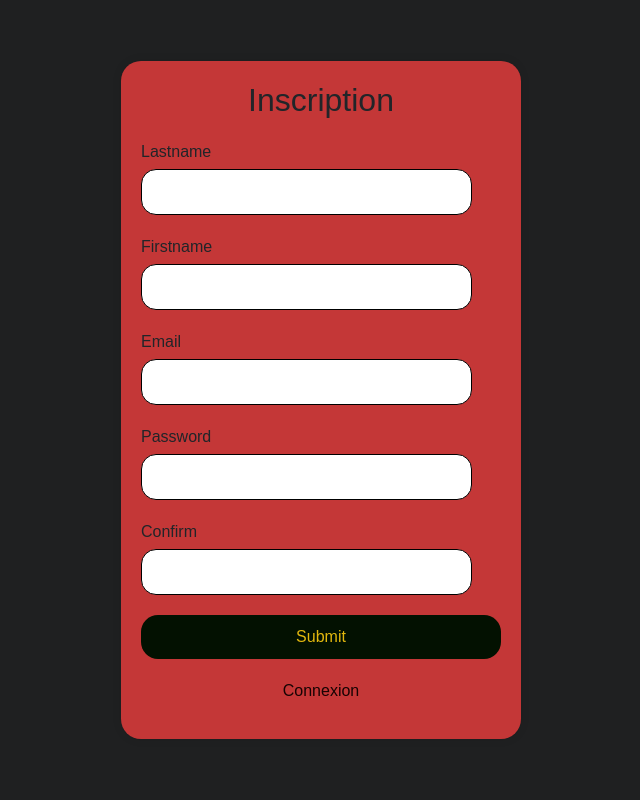
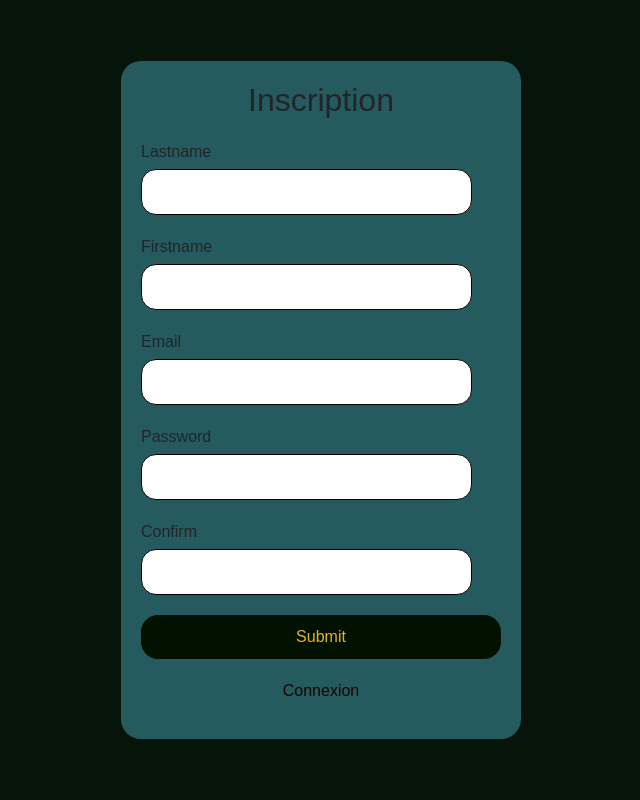
Before and after one commit to madondbi/jo24, a Flask app: template templates/register.html in a window 1280 px wide. Shown: the whole page, without its empty margins (319-959 px from the left). Run offline with Flask 3, Linux system fonts and the light colour scheme; the template is opened without the code that fills it, so the values that code supplies are empty, except form fields; form fields are guessed from the names that the template uses; parts of the project's set-up code (start-up, migrations or seed data) failed here and were passed over; some libraries are stand-ins or nearby versions.

Commit message:
Modifications apportées à static/css/register.styles.css

```diff
--- a/static/css/register.styles.css
+++ b/static/css/register.styles.css
@@ -5,7 +5,7 @@
 
 body {
     font-family: "Montserrat", sans-serif;
-    background-color:#0f1011ed;
+    background-color: #07150b;
     display: flex;
     justify-content: center;
     align-items: center;
@@ -16,7 +16,7 @@ body {
 .container {
     width: 400px;
     padding: 20px;
-    background-color: #c43737;
+    background-color: #255b5e;
     border-radius: 20px;
     box-shadow: 0 0 10px rgba(0, 0, 0, 0.1);
 }
```
